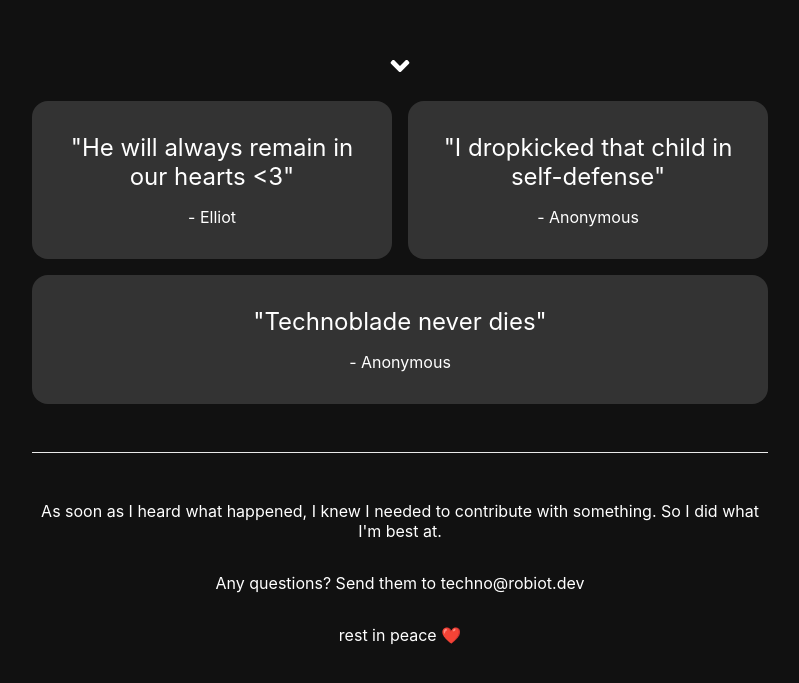
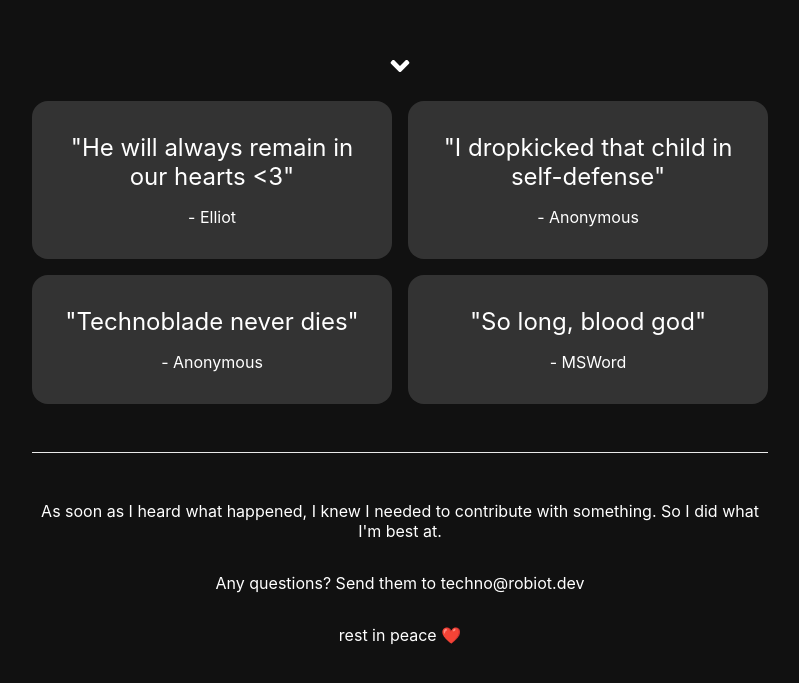
Before and after one commit to robiot/technoblade, a Next.js app: page / in a window 1280 px wide. Shown: the part 699-1382 px from the top of the page, without its empty margins (240-1039 px from the left). Built offline with nearby package versions, Linux system fonts and the light colour scheme.

Commit message:
Update quotes.ts (#3)

```diff
--- a/quotes.ts
+++ b/quotes.ts
@@ -22,4 +22,8 @@
   {
     quote: "Technoblade never dies",
   },
+  {
+    quote: "So long, blood god",
+    author: "MSWord",
+  },
 ];
```
